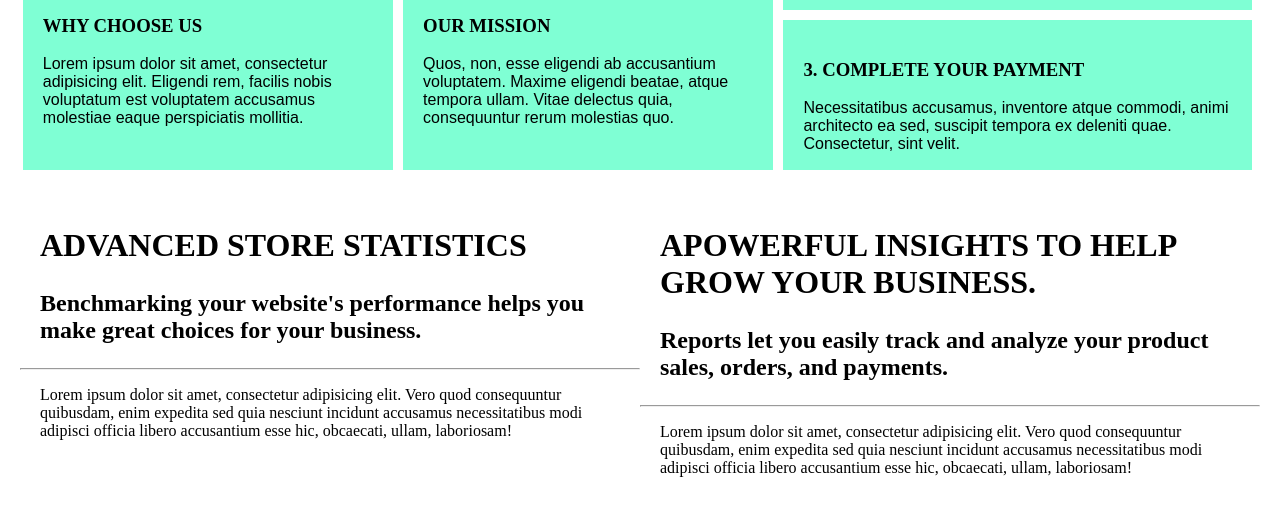
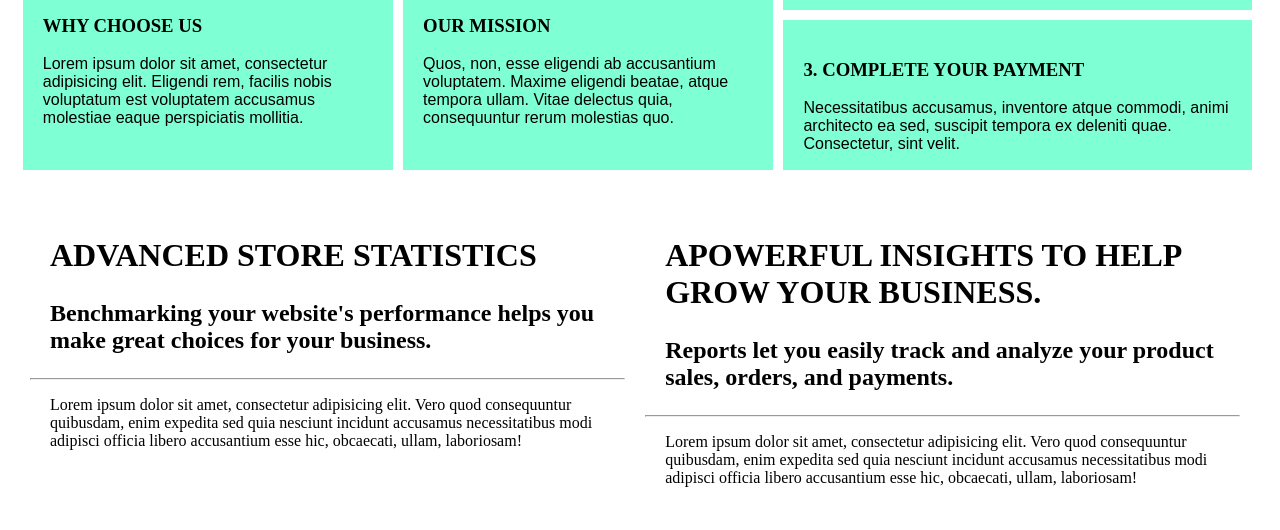
Before and after one commit to kunal6198/training-CGI, a plain HTML site: page index.html in a window 1280 px wide. Shown: the part 740-1270 px from the top of the page. Drawn offline with Linux system fonts and the light colour scheme.

Commit message:
a few more edits

```diff
--- a/css/style.css
+++ b/css/style.css
@@ -69,11 +69,13 @@
   .article1{
 
     float: left;
-    width:50%;
+    width:48%;
+    padding: 10px 10px 10px 10px;
   }
   .article2{
     float: left;
-    width:50%;
+    width:48%;
+    padding: 10px 10px 10px 10px;
   }
   article:after {
     content: "";
--- a/index.html
+++ b/index.html
@@ -3,6 +3,7 @@
     <head>
         <title>Home</title>
         <meta charset="UTF-8">
+        <meta name="viewport" content="width=device-width, initial-scale=1">
         <link rel="stylesheet" href="css/style.css">
     </head>
     <body style="margin:0;">
```
